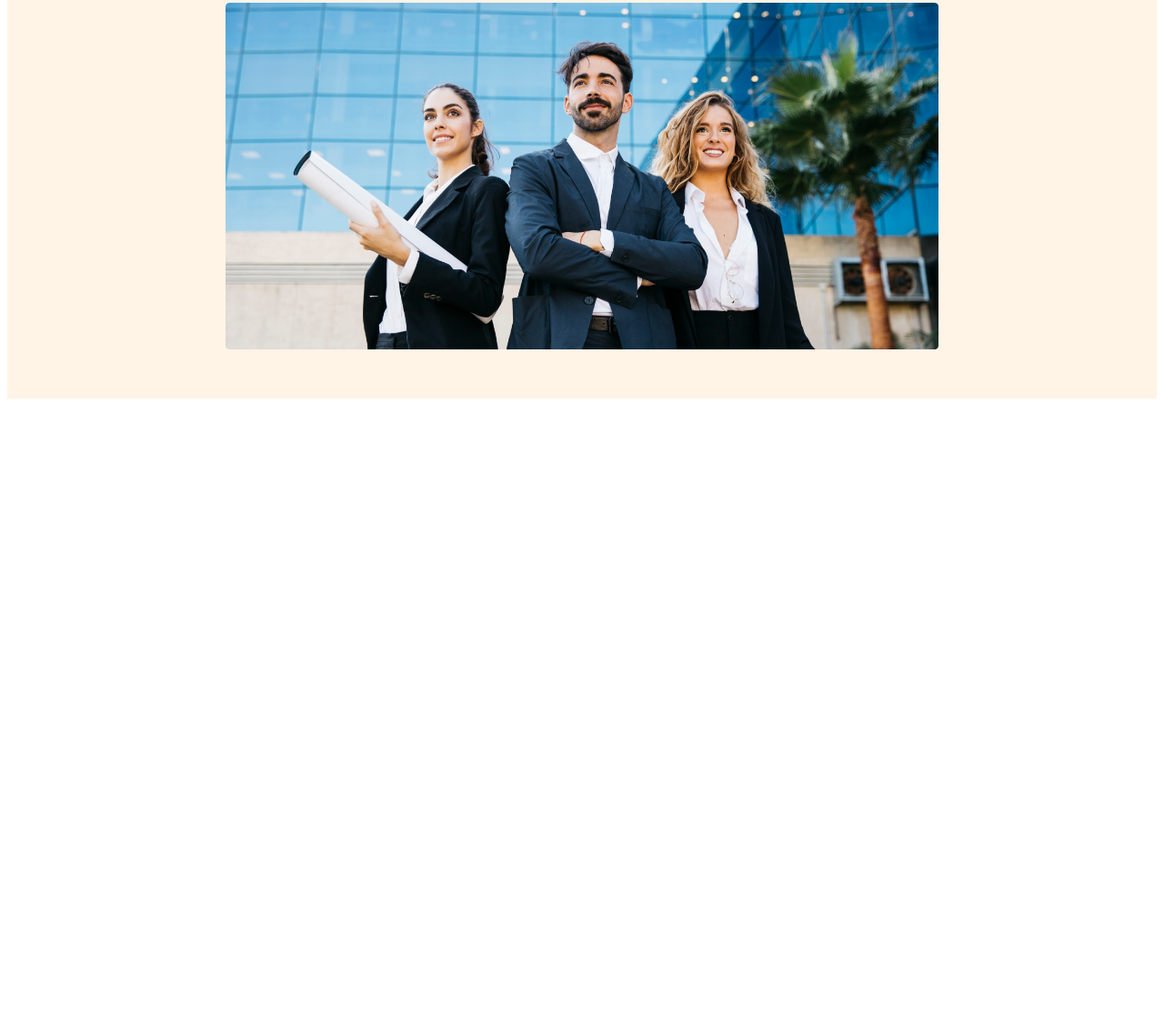
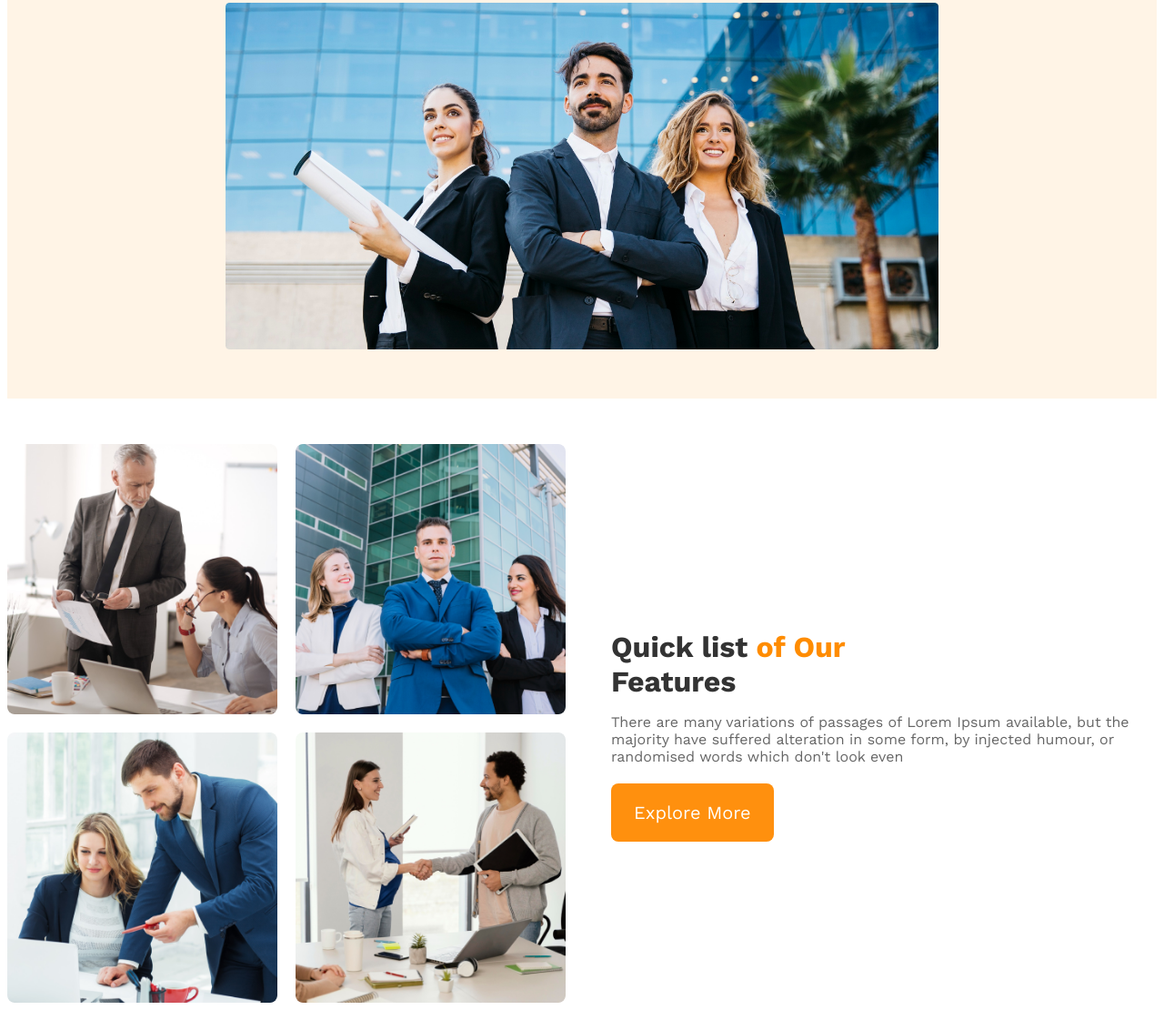
Before and after one commit to abdullahalay/G3-Architecture, a plain HTML site: page index.html in a window 1280 px wide. Shown: the part 675-1785 px from the top of the page at 91% size. Before the commit the page ends 1121 px from the top, so only its background shows below. Drawn offline with nearby package versions, Linux system fonts and the light colour scheme.

Commit message:
new section added

```diff
--- a/CSS/styles.css
+++ b/CSS/styles.css
@@ -1,5 +1,6 @@
 *{
     font-family: "Work Sans", sans-serif;
+
 }
 header{
     background-color:rgba(255,144,14,0.10);
@@ -58,12 +59,15 @@ ul>li{
     header{
         padding: 20px;
     }
-    nav{
+    nav,.middle-section{
         flex-direction: column;
     }
     nav>ul{
         flex-direction: column;
         gap: 20px;
+    }
+    .image-container{
+        grid-template-columns: 1fr;
     }
 }
 
@@ -74,6 +78,57 @@ ul>li{
     nav{
         flex-direction: column;
     }
+    .image-container{
+        grid-template-columns: 1fr;
+    }
 
 
 }
+main{
+   max-width: 1440px;
+   margin: 0 auto;
+
+}
+
+
+
+.middle-section{
+    display: flex;
+    gap: 50px;
+    align-items: center;
+    justify-content: center;
+    margin-top: 50px;
+
+
+}
+.image-container{
+    display: grid;
+    grid-template-columns: repeat(2 , 1fr);
+    gap: 20px;
+    width: 100%;
+
+
+}
+.image-container img{
+    width: 100%;
+    height: auto;
+    border-radius: 8px;
+    object-fit: cover;
+}
+.text-container {
+    max-width: 600px;
+}
+.text-container h2 {
+    font-size: 2rem;
+    font-weight: bold;
+    color: #333;
+    margin-bottom: 10px;
+}
+.text-container h2 span {
+    color: #ff8c00;
+}
+.text-container p {
+    font-size: 16px;
+    color: #666;
+    margin-bottom: 20px;
+}
--- a/index.html
+++ b/index.html
@@ -33,6 +33,22 @@
 
     </header>
     <main>
+        <section class="middle-section">
+            <div class="image-container">
+                <img src="/images/team1.png" alt="">
+                <img src="/images/team2.png" alt="">
+                <img src="/images/team3.png" alt="">
+                <img src="/images/team4.png" alt="">
+            </div>
+            <div class="text-container">
+                <h2>Quick list <span>of Our</span> <br> Features</h2>
+                <p class="feature-description">There are many variations of passages of Lorem Ipsum available,
+                    but the majority have suffered alteration in some form, by injected
+                    humour, or randomised words which don't look even
+                </p>
+                <button class="btn-primary">Explore More</button>
+            </div>
+        </section>
 
     </main>
     <footer>
```
